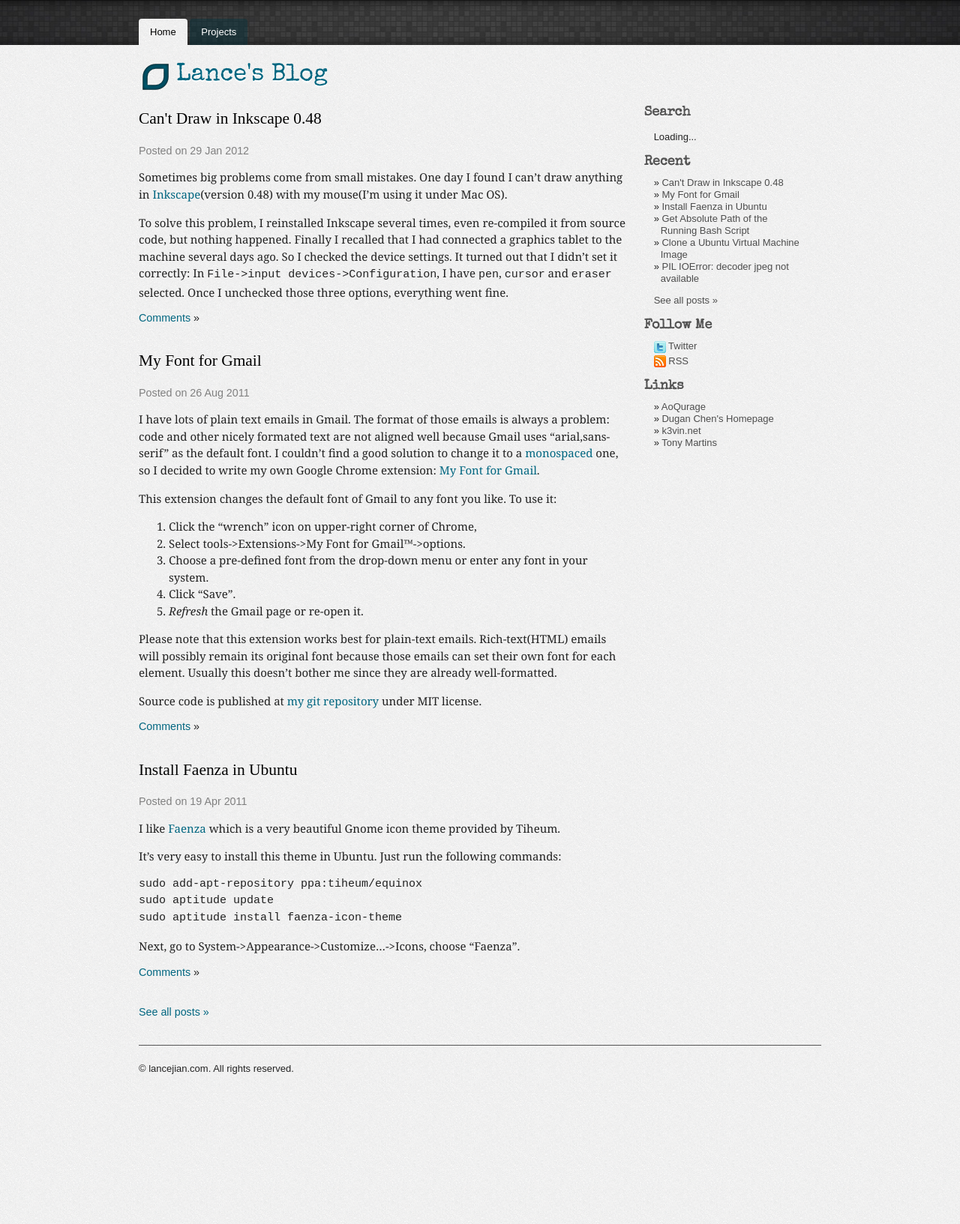
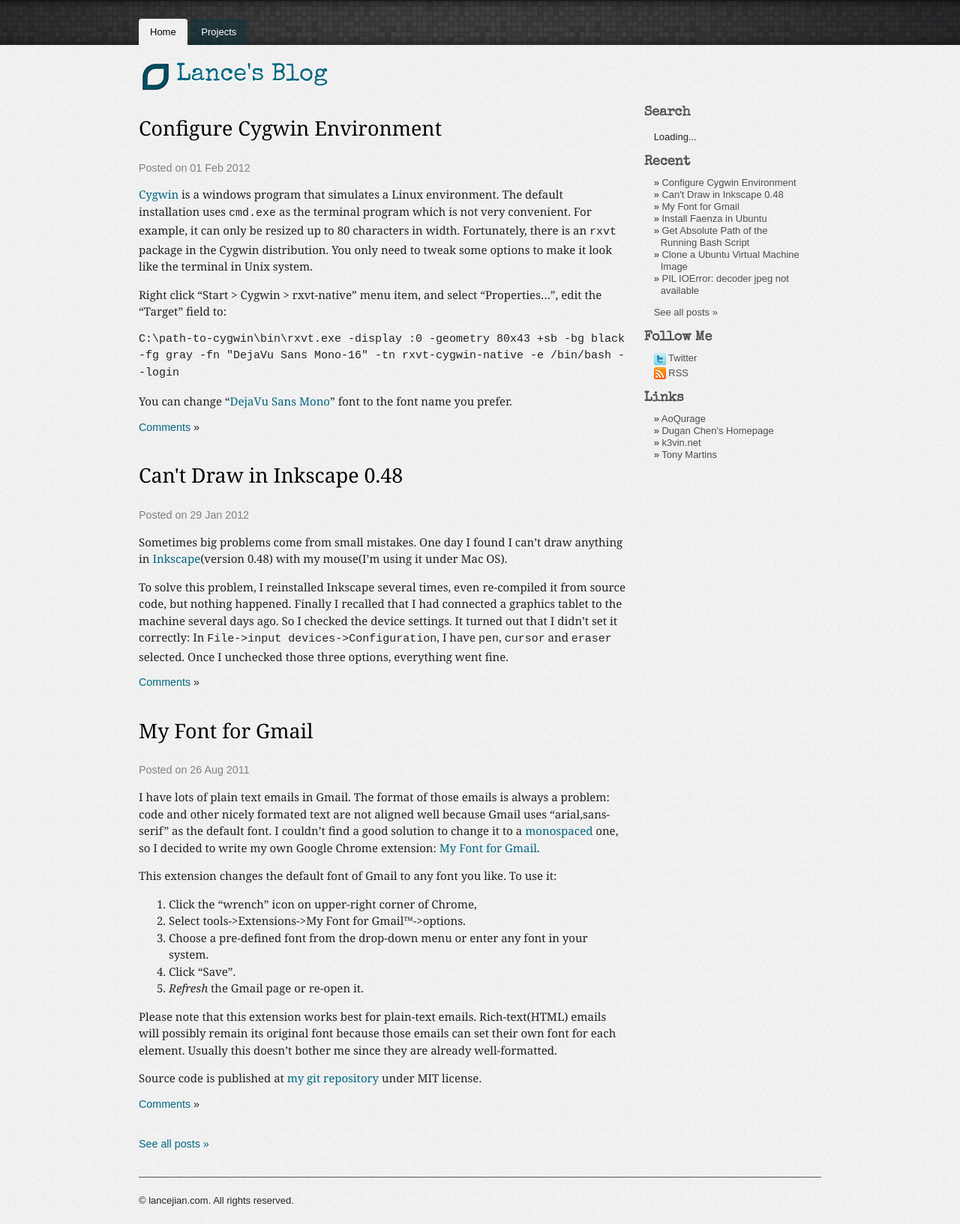
Before and after one commit to lancelotj/lancelotj.github.com, a Jekyll site: the page built from index.html, in a window 1280 px wide. Shown: the whole page at 75% size. Built offline with Jekyll 4.4.1, drawn with Linux system fonts in a browser that asks for light colours; some web fonts are replaced; Markdown is read by kramdown in place of the engine named in the settings; comment, search, counter and statistics services are not loaded; before the commit the page ends 1457 px from its top, so only the background shows below that.

Commit message:
added cygwin post

```diff
--- a/_layouts/page.html
+++ b/_layouts/page.html
@@ -6,7 +6,4 @@ layout: base
 {{ content }}
 </section>
 <section id="blogroll" class="sub_section">
-<ul>
-  <li>{% include search.html %}</li>
-</ul>
 </section>
--- /dev/null
+++ b/_posts/2012-02-01-configure-cygwin-environment.md
@@ -0,0 +1,12 @@
+---
+layout: post
+title: Configure Cygwin Environment
+---
+
+[Cygwin](http://www.cygwin.com) is a windows program that simulates a Linux environment. The default installation uses `cmd.exe` as the terminal program which is not very convenient. For example,  it can only be resized up to 80 characters in width. Fortunately, there is an `rxvt` package in the Cygwin distribution. You only need to tweak some options to make it look like the terminal in Unix system.
+
+Right click "Start > Cygwin > rxvt-native" menu item, and select "Properties...", edit the "Target" field to:
+
+    C:\path-to-cygwin\bin\rxvt.exe -display :0 -geometry 80x43 +sb -bg black -fg gray -fn "DejaVu Sans Mono-16" -tn rxvt-cygwin-native -e /bin/bash --login
+
+You can change "[DejaVu Sans Mono](http://dejavu-fonts.org)" font to the font name you prefer.
```
Also changed, not shown: _posts/2011-08-26-my-font-for-gmail.md (+0 -1 lines), static/css/style.css.
